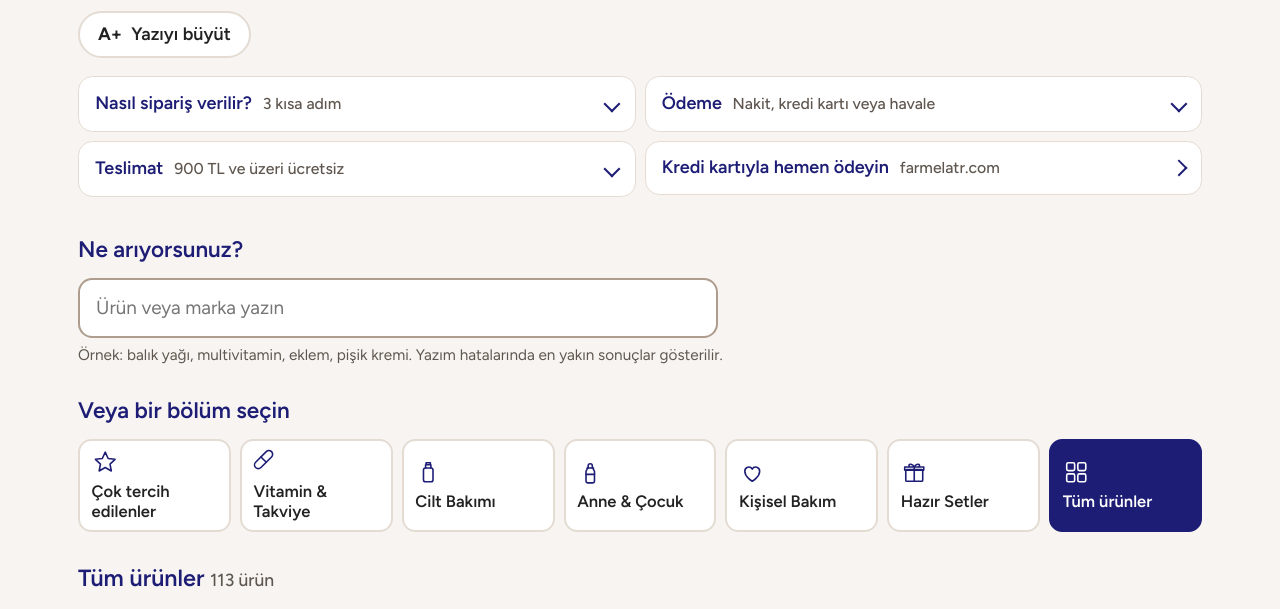
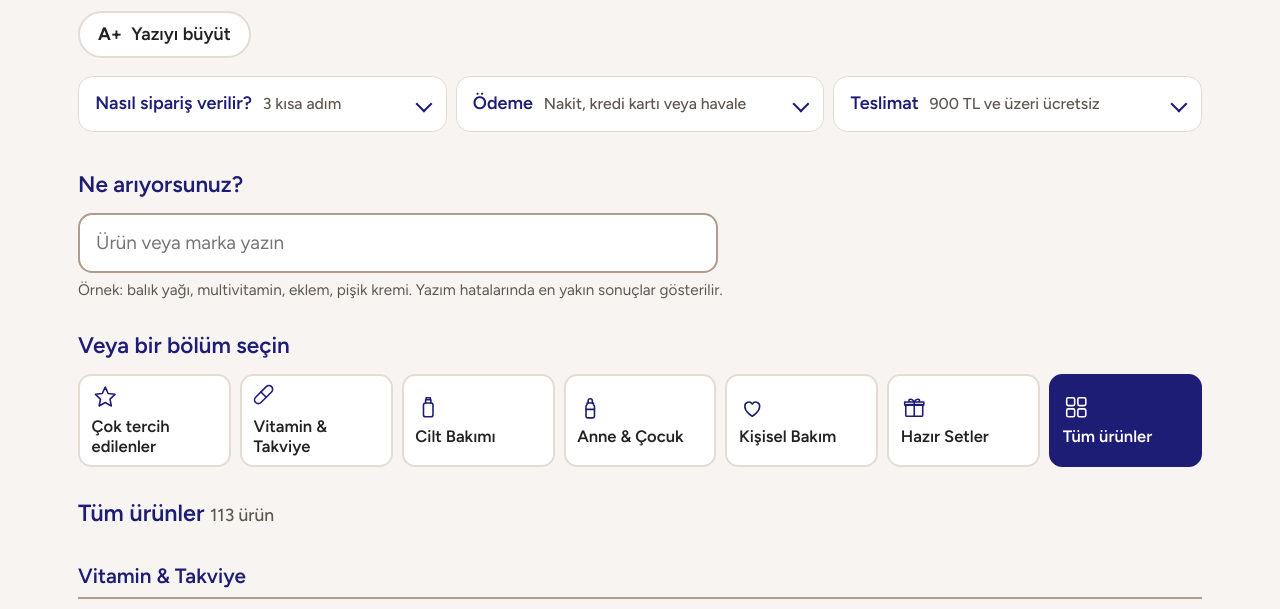
Before and after one commit to FarmelaTR/farmela.github.io, a plain HTML site: page index.html in a window 1280 px wide. Shown: the part 140-749 px from the top of the page. Drawn offline with Linux system fonts and the light colour scheme.

Commit message:
Üst bölümdeki 'Kredi kartıyla hemen ödeyin' bağlantısı kaldırıldı
Co-Authored-By: Claude Opus 5.5 <noreply@anthropic.com>

```diff
--- a/index.html
+++ b/index.html
@@ -202,7 +202,7 @@ fieldset{border:0;margin:0;padding:0}
   body{font-size:18px}
   .wrap{max-width:1180px;padding:0 28px}
   header{padding-top:1.8em}
-  .infos{grid-template-columns:repeat(2,minmax(0,1fr));align-items:start}
+  .infos{grid-template-columns:repeat(3,minmax(0,1fr));align-items:start}
   .info .steps{grid-template-columns:1fr}
   .note{display:grid;grid-template-columns:1fr 1fr;gap:.4em 1.5em}
   .note p+p{margin-top:0}
@@ -265,7 +265,6 @@ fieldset{border:0;margin:0;padding:0}
         <summary><span class="it">Teslimat</span><span class="is">900 TL ve üzeri ücretsiz</span></summary>
         <div class="ib"><p>Nişantaşı, Bomonti ve Kurtuluş bölgelerine teslimat yapılır.</p><p>900 TL ve üzeri siparişlerde teslimat ücretsizdir.</p><p>900 TL altı siparişlerde teslimat ücreti 150 TL'dir.</p><p>Siparişinizi eczaneden de teslim alabilirsiniz.</p></div>
       </details>
-      <a class="info shoplink" href="https://farmelatr.com" target="_blank" rel="noopener"><span class="it">Kredi kartıyla hemen ödeyin</span><span class="is">farmelatr.com</span></a>
     </div>
   </header>
 
```
